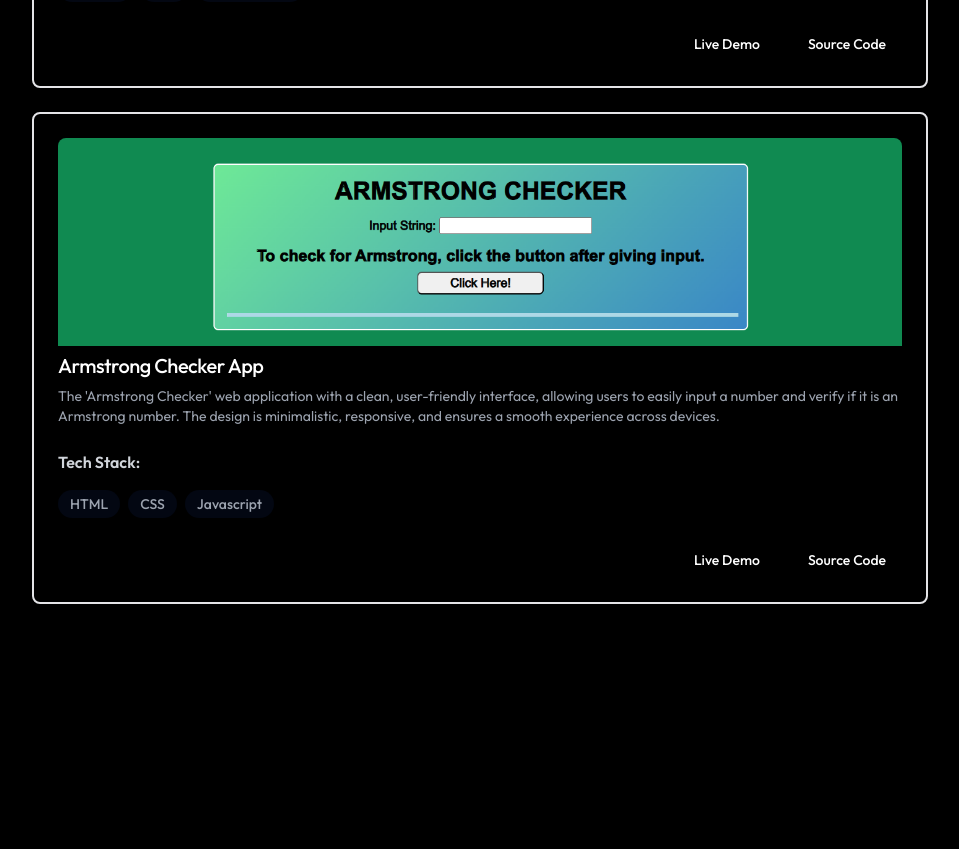
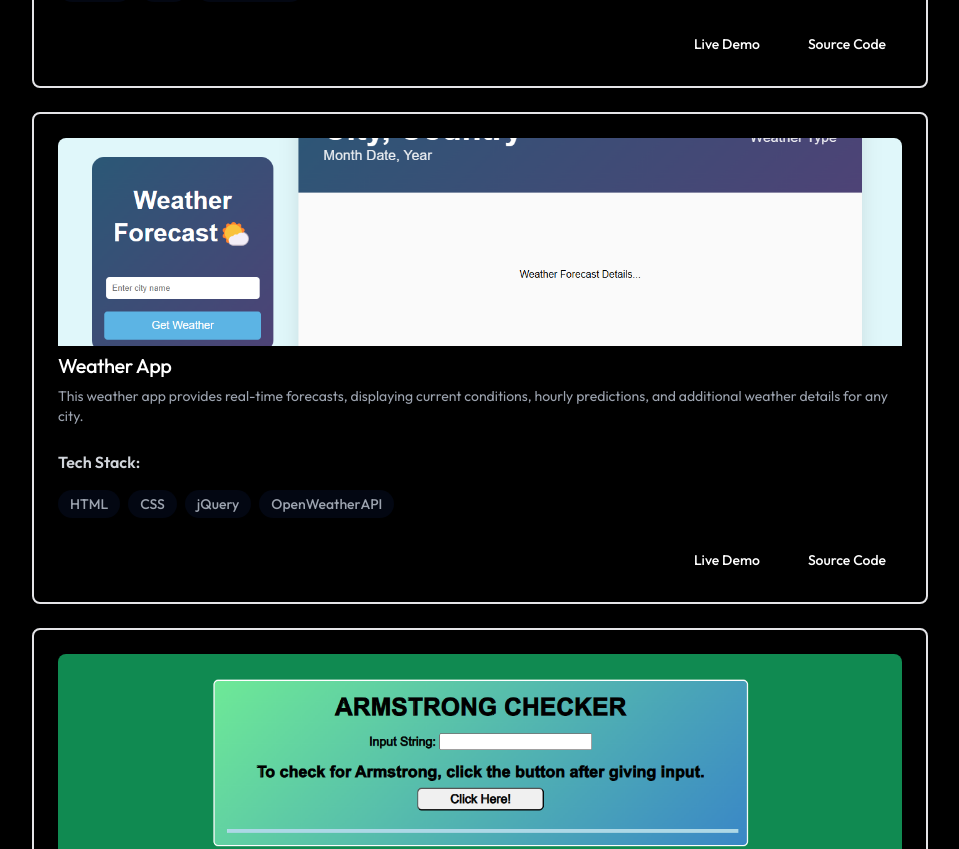
Before and after one commit to anubhootipandey/NextJS_Portfolio, a Next.js app: page /dashboard/projects in a window 1280 px wide. Shown: the part 1500-2349 px from the top of the page, without its empty margins (288-1247 px from the left). Before the commit the page ends 2168 px from the top, so only its background shows below. Built offline with nearby package versions, Linux system fonts and the light colour scheme.

Commit message:
added new project

```diff
--- a/app/dashboard/projects/page.js
+++ b/app/dashboard/projects/page.js
@@ -26,6 +26,14 @@ export default function Projects() {
       image: "/images/task.png",
       liveDemo: "https://react-todo-ten-tau.vercel.app/",
       sourceCode: "https://github.com/anubhootipandey/react-crud-application",
+    },
+    {
+      title: "Weather App",
+      description: "This weather app provides real-time forecasts, displaying current conditions, hourly predictions, and additional weather details for any city.",
+      techStack: ["HTML", "CSS", "jQuery", "OpenWeatherAPI"],
+      image: "/images/weather.png",
+      liveDemo: "https://weather-app-iota-murex-42.vercel.app/",
+      sourceCode: "https://github.com/anubhootipandey/Weather-App",
     },
     {
       title: "Armstrong Checker App",
```
Also changed, not shown: public/images/weather.png (added).
